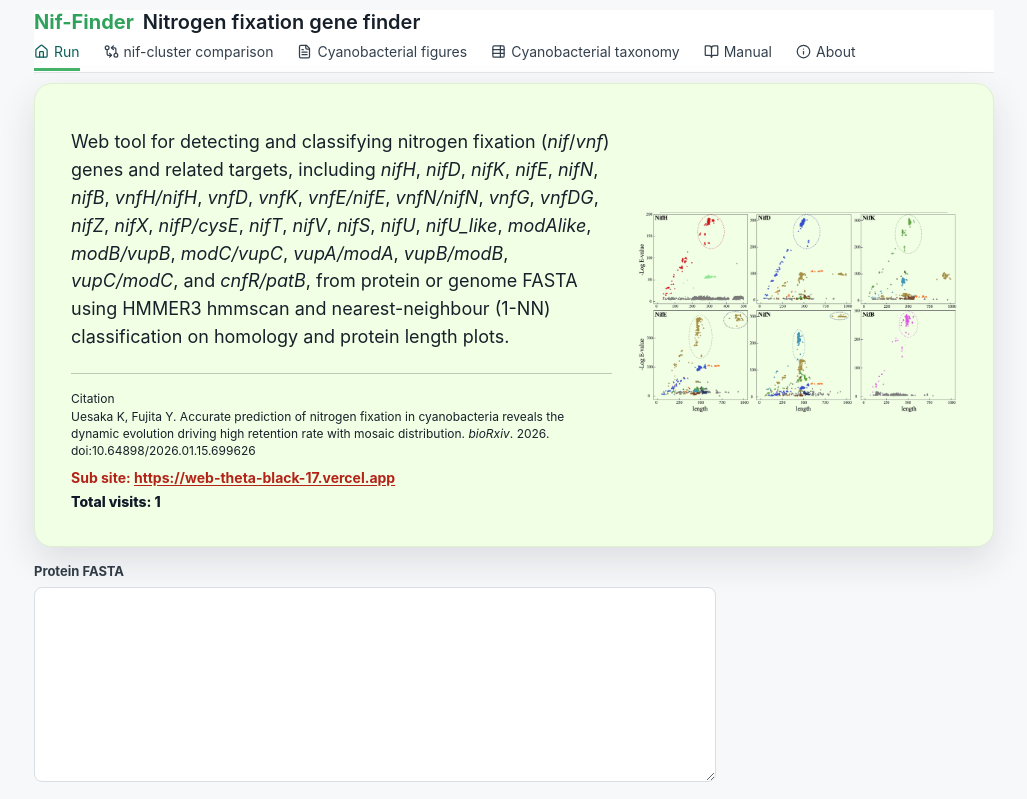
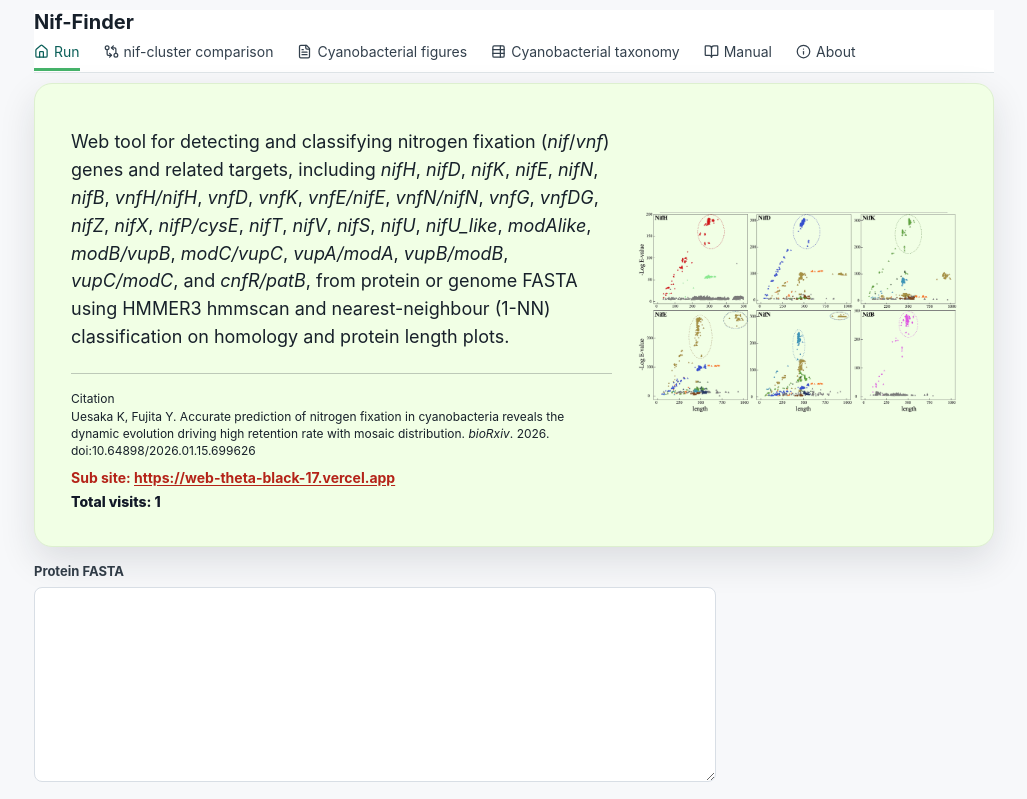
Before and after one commit to kazumaxneo/Nif_finder, a Next.js app in the folder web/: page / in a window 1280 px wide. Shown: the top 799 px of the page, without its empty margins (126-1153 px from the left). Built offline with nearby package versions, Linux system fonts and the light colour scheme.

Commit message:
Refine header and figure download buttons

```diff
--- a/web/app/globals.css
+++ b/web/app/globals.css
@@ -185,7 +185,7 @@ textarea {
 }
 
 .top-menu-name {
-  color: #2fa35b;
+  color: #17202a;
   font-size: 20px;
   font-weight: 700;
 }
@@ -889,8 +889,15 @@ input:focus {
 }
 
 .figure-download-button {
+  border-color: transparent;
   margin: 12px 2px 0;
   width: fit-content;
+}
+
+.figure-download-button:hover {
+  background: #f8fafb;
+  border-color: transparent;
+  text-decoration: none;
 }
 
 .figure-lightbox {
--- a/web/app/page.tsx
+++ b/web/app/page.tsx
@@ -1078,7 +1078,6 @@ export default function Home() {
       <header className="top-menu">
         <div className="top-menu-brand-row" aria-label="Nif-Finder site header">
           <span className="top-menu-name">Nif-Finder</span>
-          <span className="top-menu-title">Nitrogen fixation gene finder</span>
         </div>
         <nav className="top-tabs" aria-label="Nif-Finder sections">
           {navigationTabs.map(({ id, label, icon: Icon }) => (
@@ -2104,7 +2103,7 @@ export default function Home() {
             <img src={expandedFigure.src} alt={expandedFigure.alt} />
             <div className="figure-lightbox-footer">
               <p>{expandedFigure.caption}</p>
-              <a className="ghost-button" href={expandedFigure.pdf} download={expandedFigure.downloadName}>
+              <a className="ghost-button figure-download-button" href={expandedFigure.pdf} download={expandedFigure.downloadName}>
                 <Download size={16} aria-hidden />
                 Download PDF
               </a>
```
